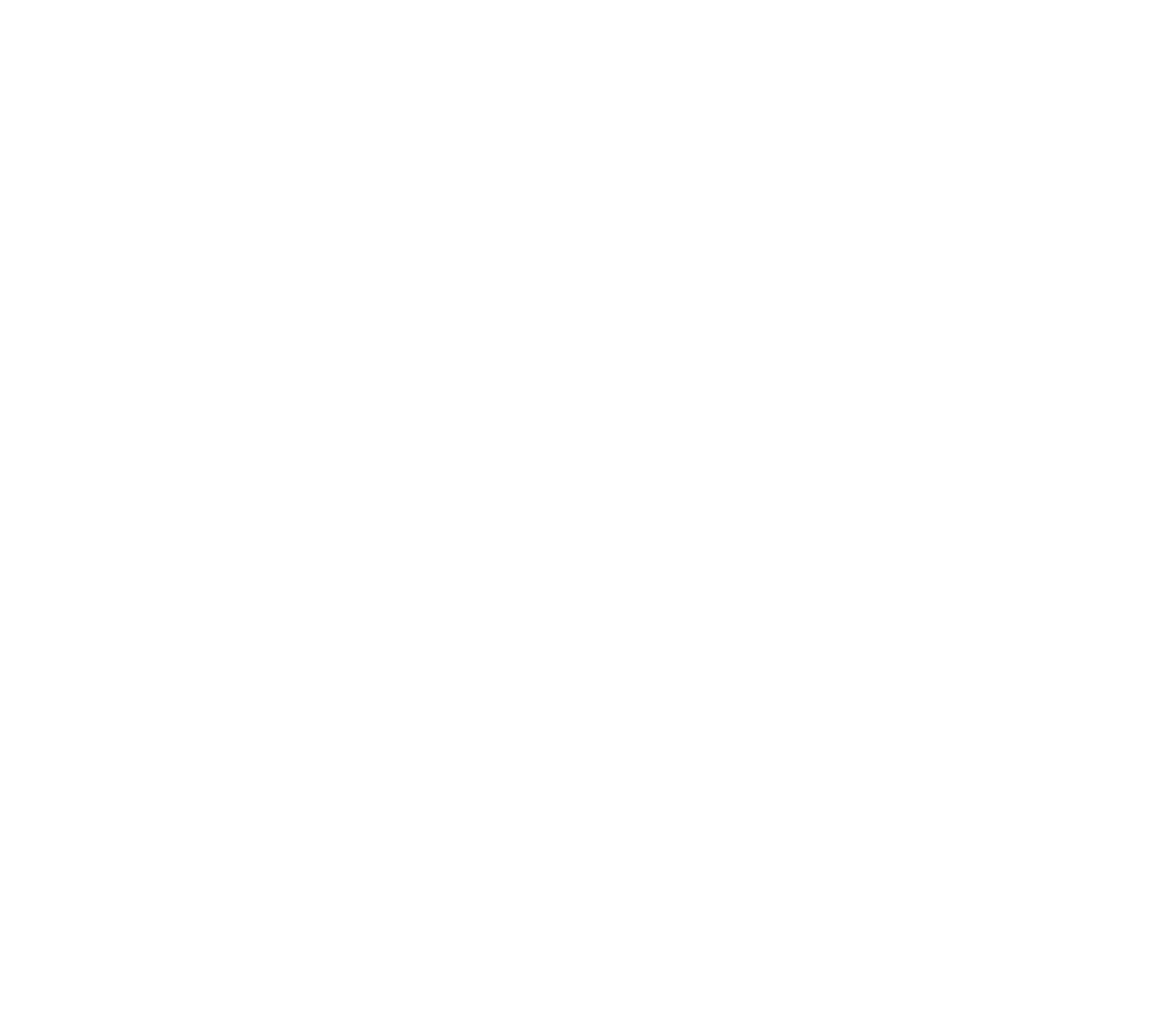
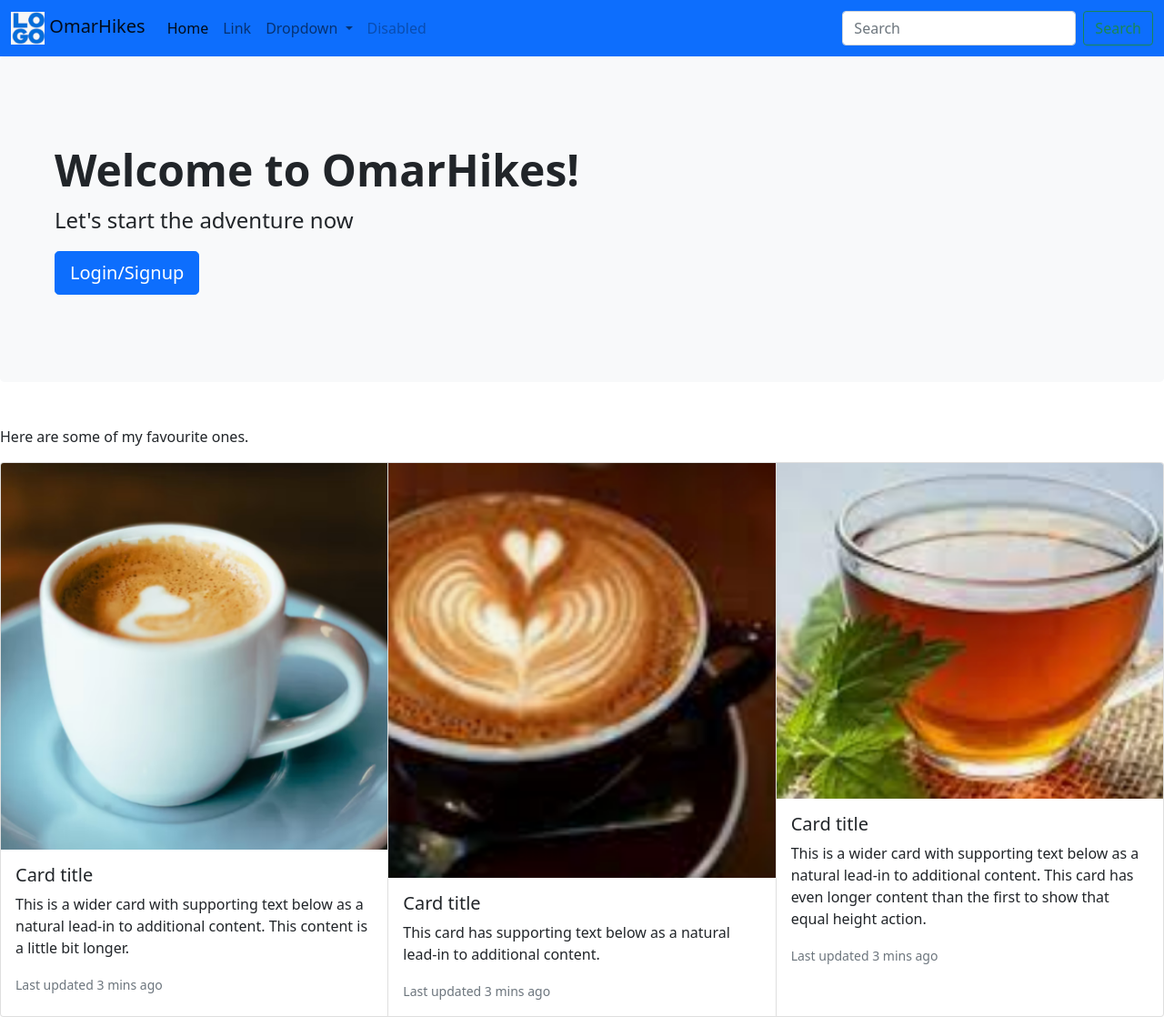
Before and after one commit to OmarGato2/demo05_Gato_Omar, a plain HTML site: page index.html in a window 1280 px wide. Shown: the whole page at 91% size. Before the commit the page ends 800 px from the top, so only its background shows below. Drawn offline with nearby package versions, Linux system fonts and the light colour scheme.

Commit message:
updated file

```diff
--- a/index.html
+++ b/index.html
@@ -10,7 +10,14 @@
     <meta name="viewport" content="width=device-width, initial-scale=1">
 
     <!-- Bootstrap Library CSS CDN go here -->
+    <link href="https://cdn.jsdelivr.net/npm/bootstrap@5.0.2/dist/css/bootstrap.min.css" rel="stylesheet"
+        integrity="sha384-EVSTQN3/azprG1Anm3QDgpJLIm9Nao0Yz1ztcQTwFspd3yD65VohhpuuCOmLASjC" crossorigin="anonymous">
+
     <!-- Boostrap Library JS CDN  go here -->
+    <script src="https://cdn.jsdelivr.net/npm/bootstrap@5.0.2/dist/js/bootstrap.bundle.min.js"
+        integrity="sha384-MrcW6ZMFYlzcLA8Nl+NtUVF0sA7MsXsP1UyJoMp4YLEuNSfAP+JcXn/tWtIaxVXM"
+        crossorigin="anonymous"></script>
+
 
     <!-- Firebase 8 Library related CSS CDN go here -->
     <!-- Firebase 8 Library related JS CDN go here-->
@@ -28,6 +35,94 @@
     <!-- Your HTML Layout go here -->
     <!------------------------------>
 
+    <nav class="navbar navbar-expand-lg navbar-light bg-primary">
+        <div class="container-fluid">
+            <a class="navbar-brand" href="#">
+                <img src="./images/image.jpg" height="36">
+                OmarHikes</a>
+            <button class="navbar-toggler" type="button" data-bs-toggle="collapse"
+                data-bs-target="#navbarSupportedContent" aria-controls="navbarSupportedContent" aria-expanded="false"
+                aria-label="Toggle navigation">
+                <span class="navbar-toggler-icon"></span>
+            </button>
+            <div class="collapse navbar-collapse" id="navbarSupportedContent">
+                <ul class="navbar-nav me-auto mb-2 mb-lg-0">
+                    <li class="nav-item">
+                        <a class="nav-link active" aria-current="page" href="#">Home</a>
+                    </li>
+                    <li class="nav-item">
+                        <a class="nav-link" href="#">Link</a>
+                    </li>
+                    <li class="nav-item dropdown">
+                        <a class="nav-link dropdown-toggle" href="#" id="navbarDropdown" role="button"
+                            data-bs-toggle="dropdown" aria-expanded="false">
+                            Dropdown
+                        </a>
+                        <ul class="dropdown-menu" aria-labelledby="navbarDropdown">
+                            <li><a class="dropdown-item" href="#">Action</a></li>
+                            <li><a class="dropdown-item" href="#">Another action</a></li>
+                            <li>
+                                <hr class="dropdown-divider">
+                            </li>
+                            <li><a class="dropdown-item" href="#">Something else here</a></li>
+                        </ul>
+                    </li>
+                    <li class="nav-item">
+                        <a class="nav-link disabled" href="#" tabindex="-1" aria-disabled="true">Disabled</a>
+                    </li>
+                </ul>
+                <form class="d-flex">
+                    <input class="form-control me-2" type="search" placeholder="Search" aria-label="Search">
+                    <button class="btn btn-outline-success" type="submit">Search</button>
+                </form>
+            </div>
+        </div>
+    </nav>
+
+    <div class="p-5 mb-4 bg-light rounded-3">
+        <div class="container-fluid py-5">
+            <h1 class="display-5 fw-bold">Welcome to OmarHikes!</h1>
+            <p class="col-md-8 fs-4">Let's start the adventure now</p>
+            <button class="btn btn-primary btn-lg" type="button">Login/Signup</button>
+        </div>
+    </div>
+    <br>
+            <p>Here are some of my favourite ones.</p>
+
+    <div class="card-group">
+        <div class="card">
+            <img src="./images/drink1.png"
+                class="card-img-top" alt="...">
+            <div class="card-body">
+                <h5 class="card-title">Card title</h5>
+                <p class="card-text">This is a wider card with supporting text below as a natural lead-in to
+                    additional content. This content is a little bit longer.</p>
+                <p class="card-text"><small class="text-muted">Last updated 3 mins ago</small></p>
+            </div>
+        </div>
+        <div class="card">
+            <img src="./images/drink2.png"
+                class="card-img-top" alt="...">
+            <div class="card-body">
+                <h5 class="card-title">Card title</h5>
+                <p class="card-text">This card has supporting text below as a natural lead-in to additional content.
+                </p>
+                <p class="card-text"><small class="text-muted">Last updated 3 mins ago</small></p>
+            </div>
+        </div>
+        <div class="card">
+            <img src="./images/drink3.png" class="card-img-top" alt="...">
+            <div class="card-body">
+                <h5 class="card-title">Card title</h5>
+                <p class="card-text">This is a wider card with supporting text below as a natural lead-in to
+                    additional content. This card has even longer content than the first to show that equal height
+                    action.</p>
+                <p class="card-text"><small class="text-muted">Last updated 3 mins ago</small></p>
+            </div>
+        </div>
+    </div>
+    </div>
+
     <!---------------------------------------------->
     <!-- Your own JavaScript functions go here    -->
     <!---------------------------------------------->
```
